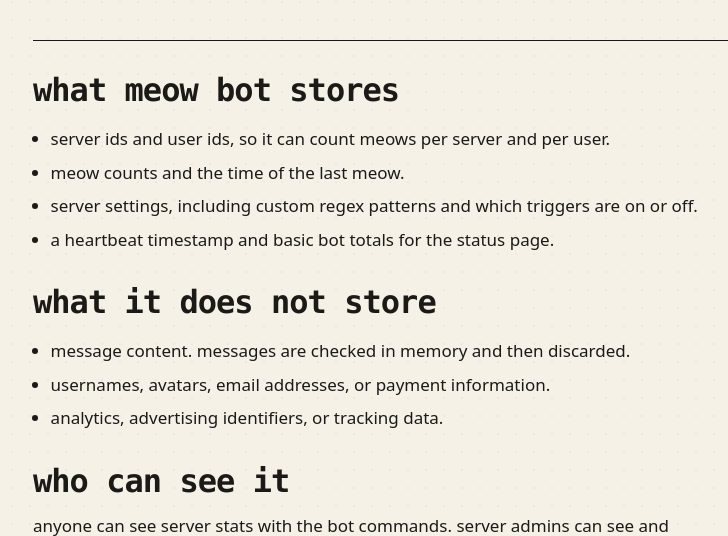
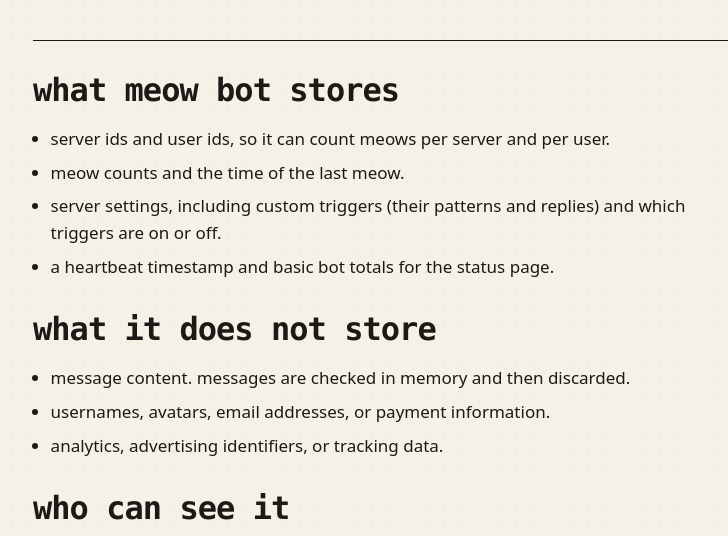
Before and after one commit to xangeyfun/Meow-Bot, a Flask app: page /privacy in a window 1280 px wide. Shown: the part 277-813 px from the top of the page, without its empty margins (87-815 px from the left). Run offline with Flask 3, Linux system fonts and the light colour scheme.

Commit message:
Update privacy page for custom trigger replies

```diff
--- a/templates/privacy.html
+++ b/templates/privacy.html
@@ -13,7 +13,7 @@
   <ul>
     <li>server ids and user ids, so it can count meows per server and per user.</li>
     <li>meow counts and the time of the last meow.</li>
-    <li>server settings, including custom regex patterns and which triggers are on or off.</li>
+    <li>server settings, including custom triggers (their patterns and replies) and which triggers are on or off.</li>
     <li>a heartbeat timestamp and basic bot totals for the status page.</li>
   </ul>
 
```
